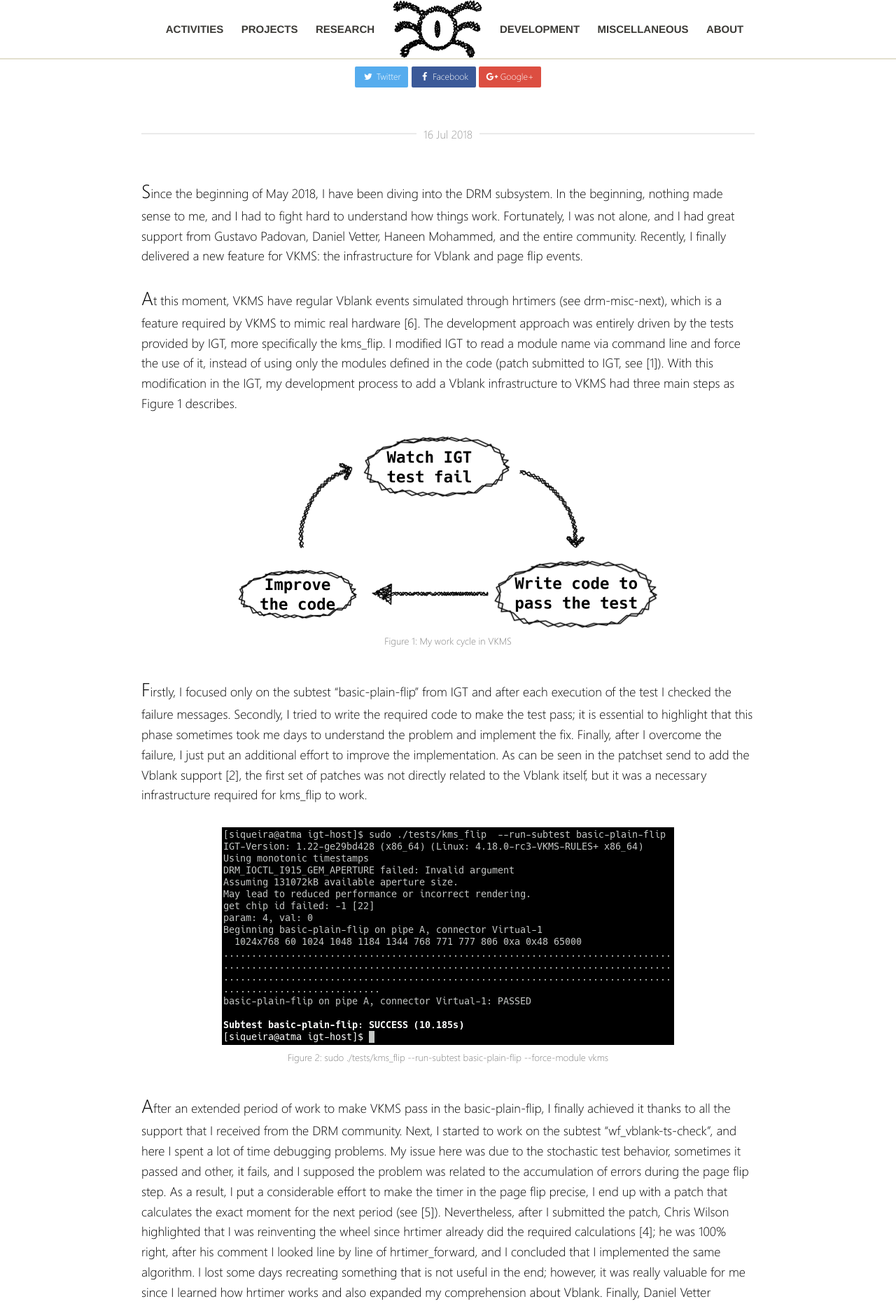
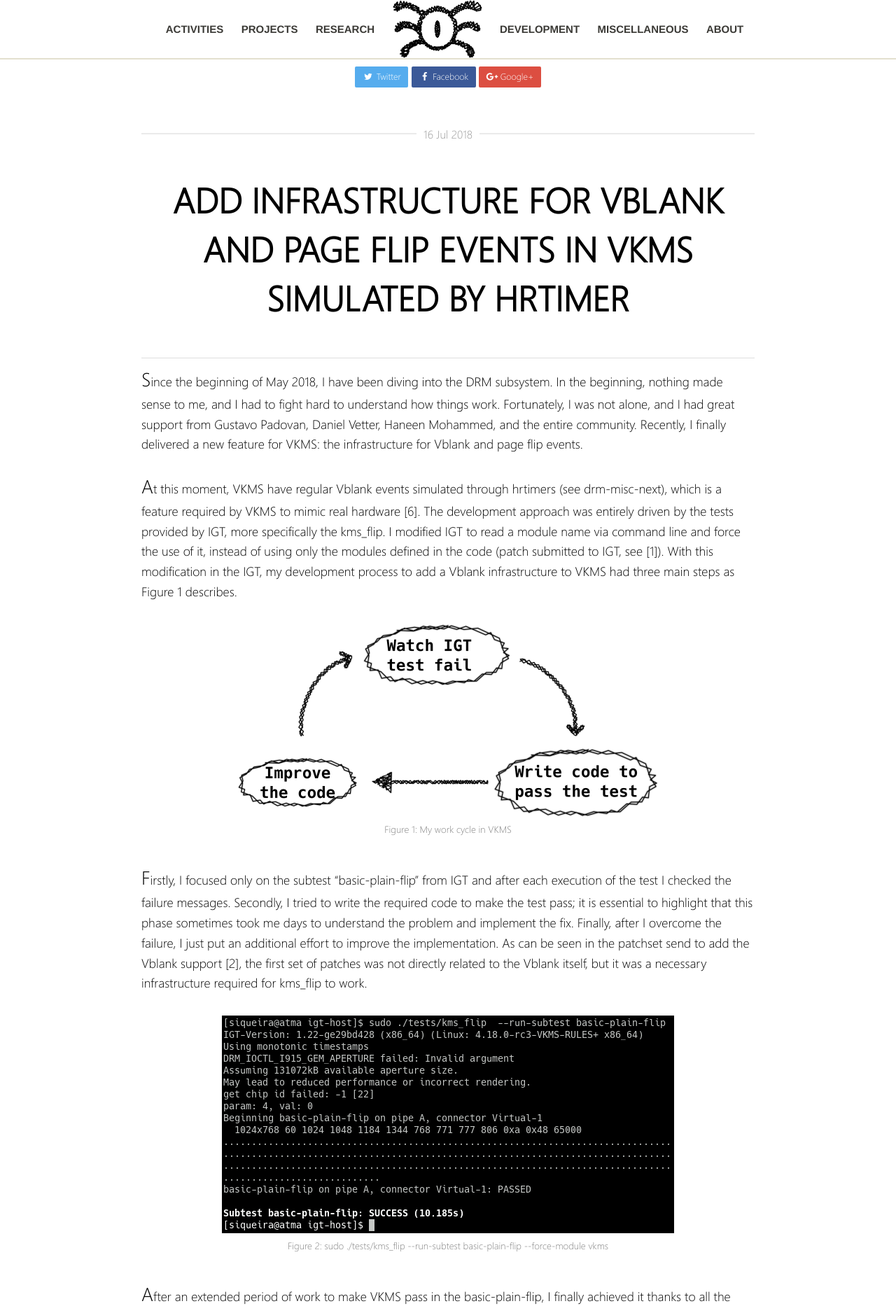
Before and after one commit to webfolder/siqueira.tech, a Jekyll site: the page built from _posts/reports/2018-07-16-add-infrastructure-for-vblank-and-page-flip-events-simulated-via-hrtimer-in-vkms.md, in a window 1280 px wide. Shown: the top 1866 px of the page at 70% size. Built offline with Jekyll 4.4.1, drawn with Linux system fonts in a browser that asks for light colours.

Commit message:
Add title to post

```diff
--- a/_posts/reports/2018-07-16-add-infrastructure-for-vblank-and-page-flip-events-simulated-via-hrtimer-in-vkms.md
+++ b/_posts/reports/2018-07-16-add-infrastructure-for-vblank-and-page-flip-events-simulated-via-hrtimer-in-vkms.md
@@ -4,6 +4,9 @@ title:  "Add infrastructure for Vblank and page flip events in vkms simulated by
 date:   2018-07-16
 categories: report
 published: true
+---
+
+# {{ page.title }}
 ---
 
 Since the beginning of May 2018, I have been diving into the DRM subsystem. In
--- a/assets/_sass/_site.scss
+++ b/assets/_sass/_site.scss
@@ -532,7 +532,7 @@ canvas {
 
 .inner-post {
   h1 {
-    font-size: 70px;
+    font-size: 50px;
     line-height: 70px;
     margin-bottom: 50px;
   }
```
